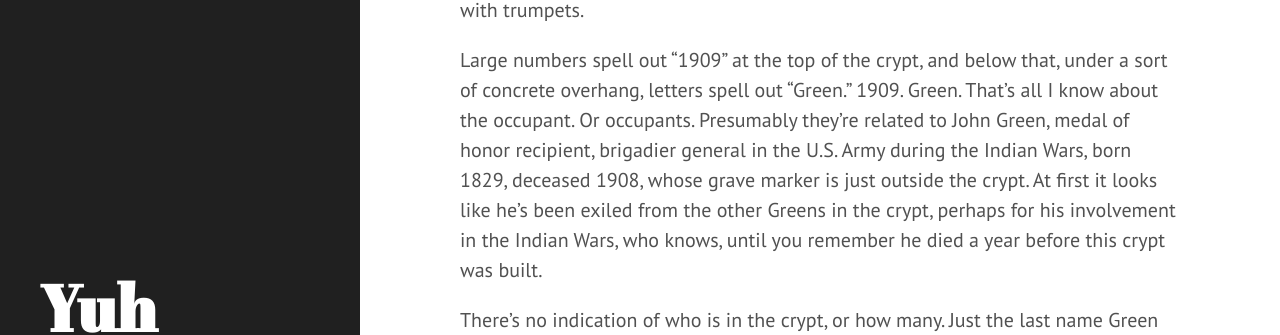
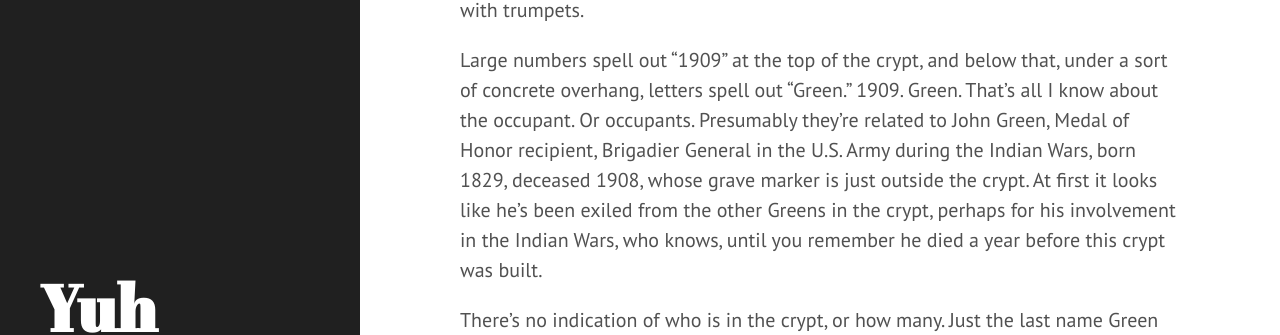
Before and after one commit to LoraV/LoraV.github.io, a Jekyll site: the page built from _posts/2021-08-11-cemetery.markdown, in a window 1280 px wide and 900 px high, scrolled down 802 px. Shown: the part 213-548 px from the top of the window. Built offline with Jekyll 4.4.1, drawn with Linux system fonts in a browser that asks for light colours.

Commit message:
upper case stuff

```diff
--- a/_posts/2021-08-11-cemetery.markdown
+++ b/_posts/2021-08-11-cemetery.markdown
@@ -14,7 +14,7 @@ The crypt has cylindrical columns holding up the concrete awning over the top st
 
 I can hear the hum of traffic, but it feels far away. It's just me, the trees, the birds, the flies, the tombstone, and the crypt. The geese come back, announcing their arrival with trumpets.
 
-Large numbers spell out "1909" at the top of the crypt, and below that, under a sort of concrete overhang, letters spell out "Green." 1909. Green. That's all I know about the occupant. Or occupants. Presumably they're related to John Green, medal of honor recipient, brigadier general in the U.S. Army during the Indian Wars, born 1829, deceased 1908, whose grave marker is just outside the crypt. At first it looks like he's been exiled from the other Greens in the crypt, perhaps for his involvement in the Indian Wars, who knows, until you remember he died a year before this crypt was built.
+Large numbers spell out "1909" at the top of the crypt, and below that, under a sort of concrete overhang, letters spell out "Green." 1909. Green. That's all I know about the occupant. Or occupants. Presumably they're related to John Green, Medal of Honor recipient, Brigadier General in the U.S. Army during the Indian Wars, born 1829, deceased 1908, whose grave marker is just outside the crypt. At first it looks like he's been exiled from the other Greens in the crypt, perhaps for his involvement in the Indian Wars, who knows, until you remember he died a year before this crypt was built.
 
 There's no indication of who is in the crypt, or how many. Just the last name Green and the year 1909. No birth dates, no first names. The anonymous Green, or Greens.
 
```
